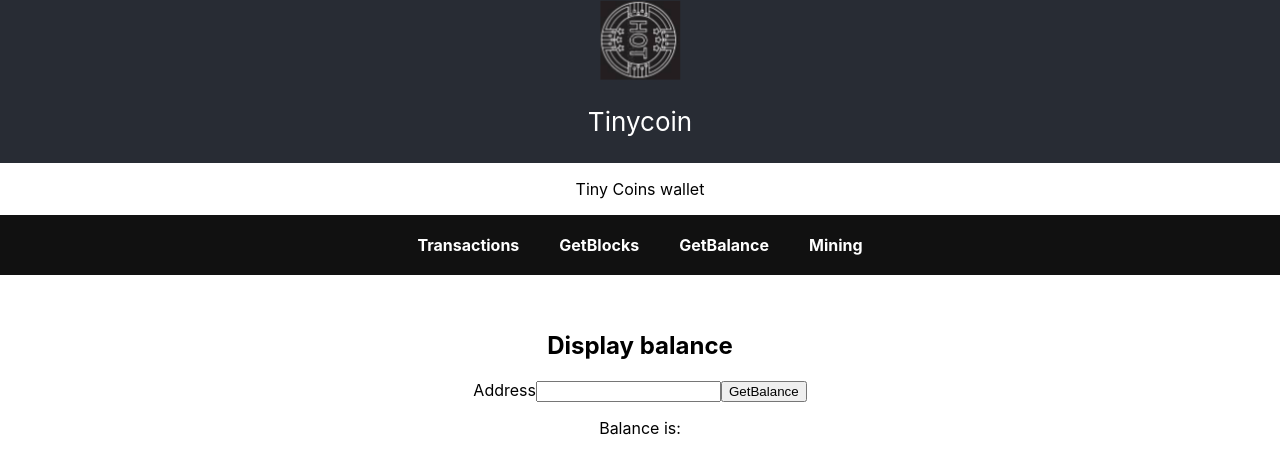
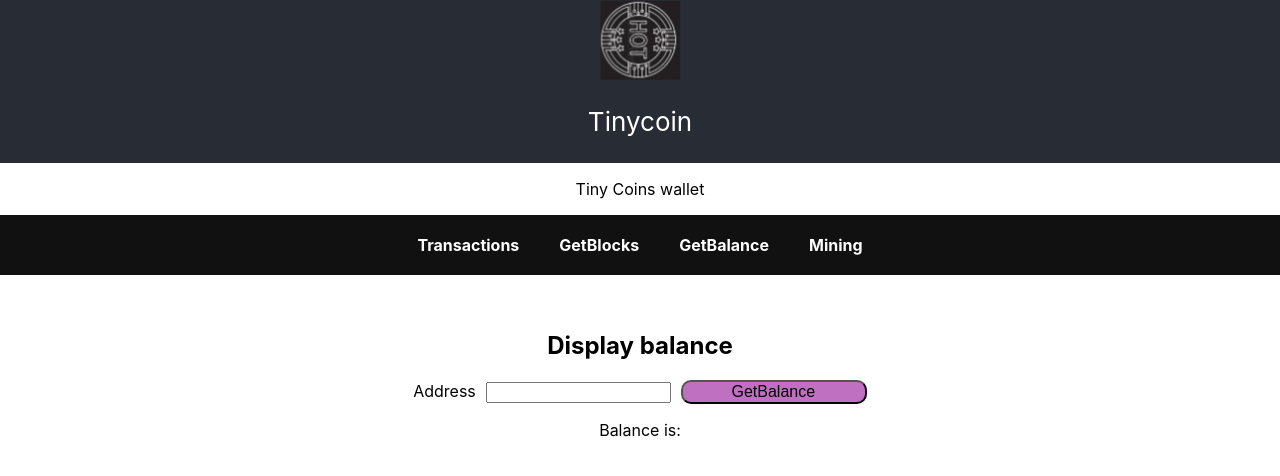
Before and after one commit to victoryeo/tinycoin-fe, a React (Create React App) app: page /getbalance in a window 1280 px wide. Shown: the top 476 px of the page. Built offline with nearby package versions, Linux system fonts and the light colour scheme.

Commit message:
add balance

```diff
--- a/src/App.css
+++ b/src/App.css
@@ -44,12 +44,34 @@ ul.header li a {
   display: inline-block;
 }
 
+label {
+  display: inline-block;
+  width: 200px;
+  text-align: center;
+}
+
 .button-transaction {
   width:10%;
   color: black;
   background-color: #0070C0;
-  border-radius: 5px 10px;
+  border-radius: 10px 10px;
   font-size: 12pt;
+  margin-top: 5px;
+}
+
+.input-balance {
+  margin-left:10px;
+}
+
+.button-balance {
+  width:15%;
+  color: black;
+  background-color: #C070C0;
+  border-radius: 10px 10px;
+  font-size: 12pt;
+  float: center;
+  padding-left: 5px;
+  margin-left: 10px;
 }
 
 @keyframes App-logo-spin {
```
